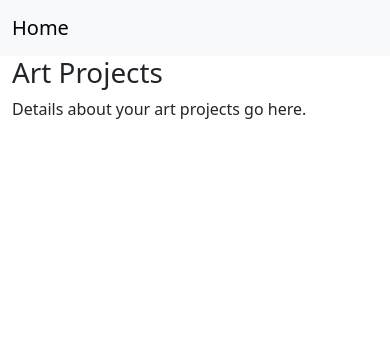
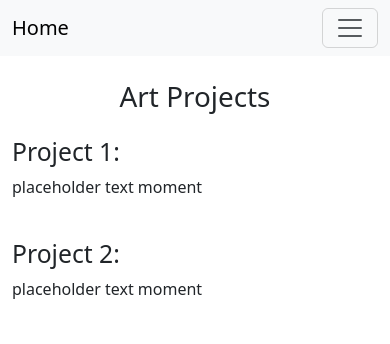
Before and after one commit to anjaperry/anjaperry.github.io, a plain HTML site: page art.html in a window 390 px wide. Drawn offline with nearby package versions, Linux system fonts and the light colour scheme.

Commit message:
updating pages further

```diff
--- a/art.html
+++ b/art.html
@@ -11,11 +11,29 @@
     <nav class="navbar navbar-expand-lg navbar-light bg-light">
         <div class="container-fluid">
             <a class="navbar-brand" href="index.html">Home</a>
+            <button class="navbar-toggler" type="button" data-bs-toggle="collapse" data-bs-target="#navbarNav"
+                aria-controls="navbarNav" aria-expanded="false" aria-label="Toggle navigation">
+                <span class="navbar-toggler-icon"></span>
+            </button>
         </div>
     </nav>
-    <div class="container">
-        <h1>Art Projects</h1>
-        <p>Details about your art projects go here.</p>
+
+    <div class="container my-4">
+        <h1 class="text-center mb-4">Art Projects</h1>
+        <div class="row">
+            <div class="col-md-6 col-12 mb-4">
+                <h2>Project 1: </h2>
+                <p>placeholder text  moment
+                </p>
+            </div>
+            <div class="col-md-6 col-12 mb-4">
+                <h2>Project 2: </h2>
+                <p>placeholder text  moment
+                </p>
+            </div>
+        </div>
     </div>
+
+    <script src="https://cdn.jsdelivr.net/npm/bootstrap@5.3.3/dist/js/bootstrap.bundle.min.js"></script>
 </body>
 </html>
```
Also changed, not shown: unity.html (+22 -3 lines), web.html (+21 -3 lines).
